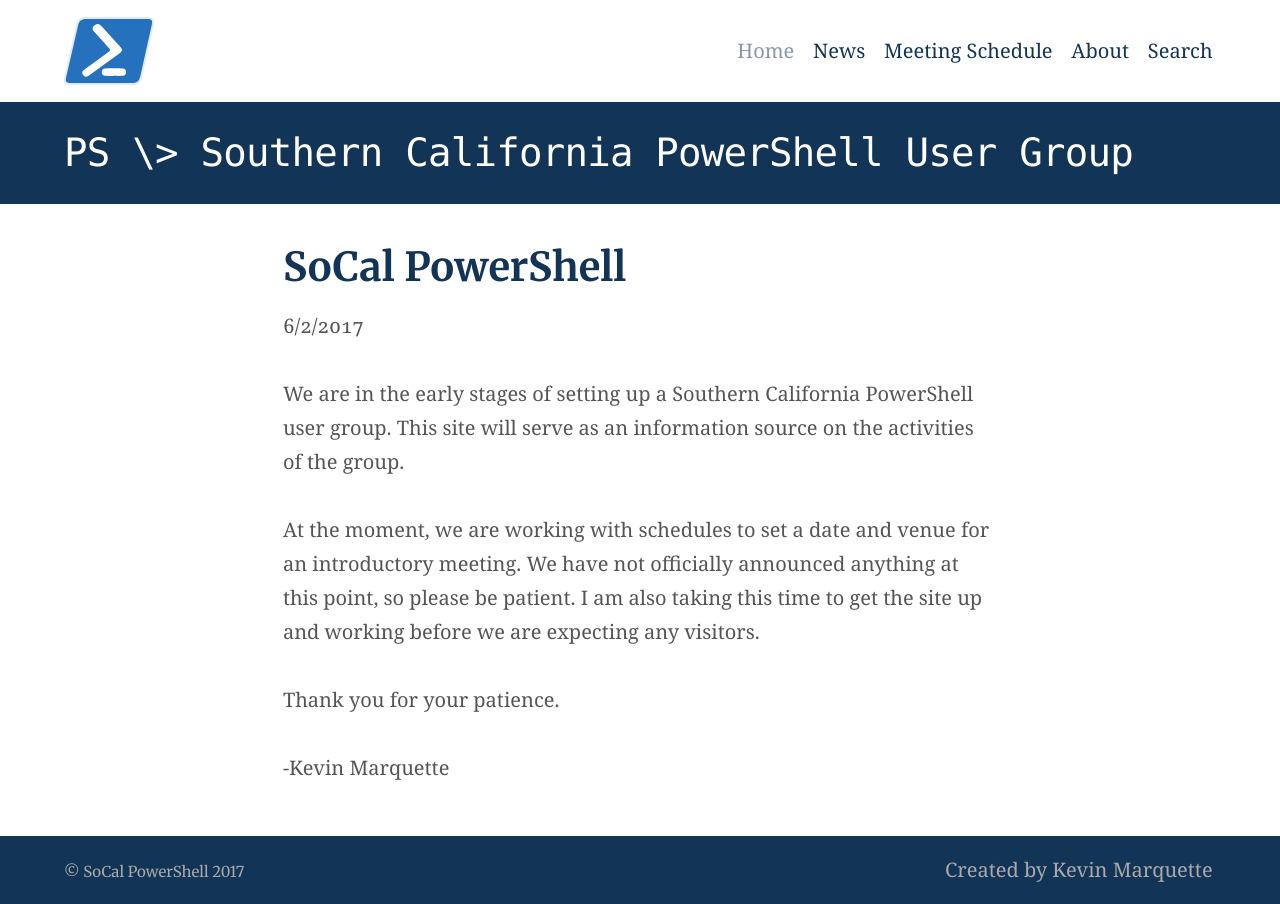
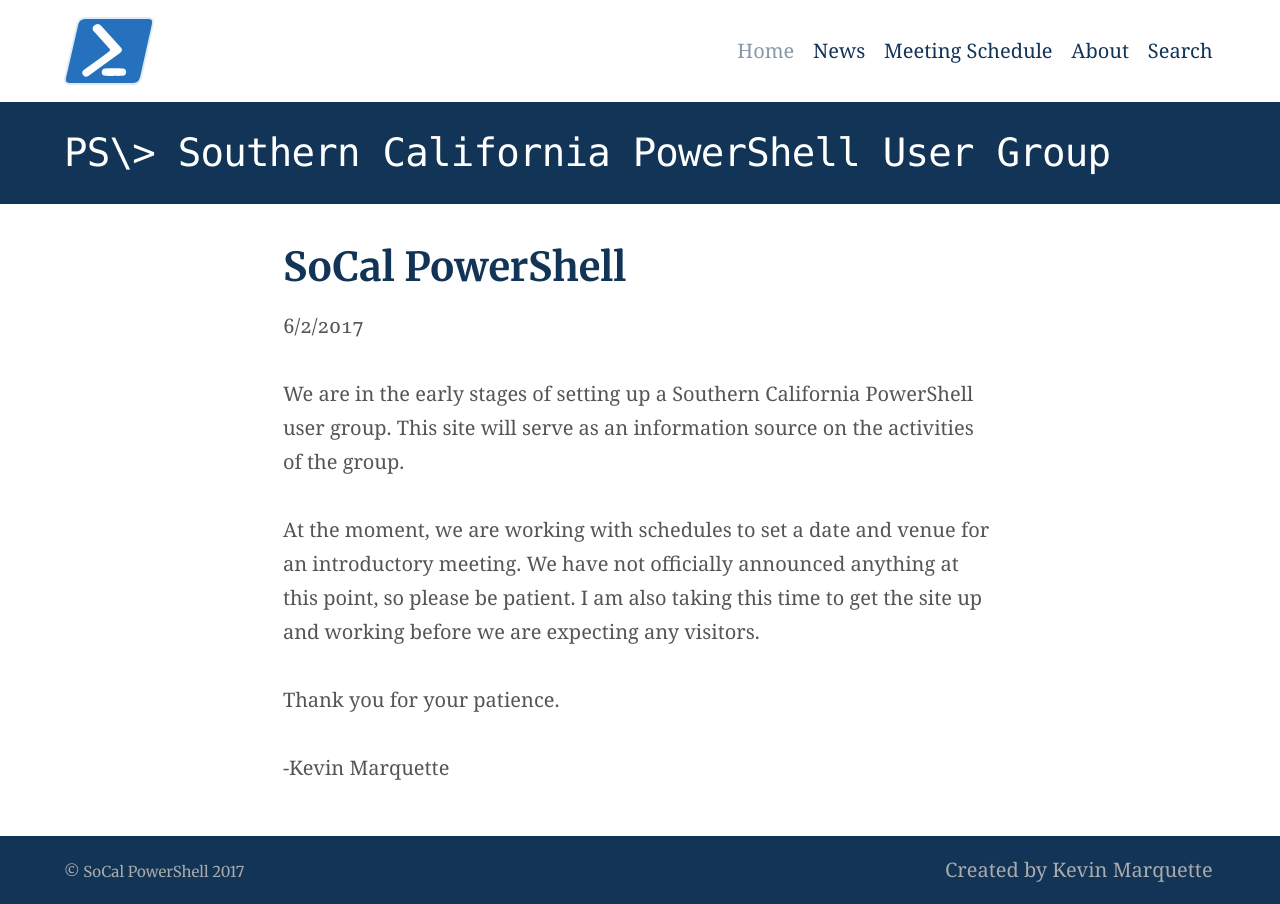
Before and after one commit to SoCalPowerShell/SoCalPowerShell.github.io, a Jekyll site: the page built from index.md, in a window 1280 px wide. Built offline with Jekyll 4.4.1, drawn with Linux system fonts in a browser that asks for light colours.

Commit message:
rework headding

```diff
--- a/_config.yml
+++ b/_config.yml
@@ -59,7 +59,6 @@ collections:
     title: News and Events # Needed for Siteleaf
     output: true
     description: "Recent news and events posted by the group organizers" # The post list page content
-    feature_image: "/assets/news.png"
 
 # 6. Jekyll collections settings
 defaults:
--- a/_includes/site-feature.html
+++ b/_includes/site-feature.html
@@ -6,10 +6,13 @@
   {% assign feature_image = collectiondata.feature_image %}
 {% endif %}
 
-{% if feature_text or feature_image %}
-  <div class="feature"{% if feature_image %} style="background-image: url({{ feature_image }})"{% endif %}>
-      <div class="container">
-        PS \> {{ feature_text }}
-      </div>
-  </div>
-{% endif %}
+
+<div class="feature"{% if feature_image %} style="background-image: url({{ feature_image }})"{% endif %}>
+    <div class="container">
+      {% if feature_text %}
+      PS\> {{ feature_text }}
+      {% else %}
+      PS\> Get-topic '{{ page.title }}''
+      {% endif %}
+    </div>
+</div>
```
Also changed, not shown: _posts/2017-06-01-first-post.md (+0 -1 lines), elements.md (+0 -1 lines).
